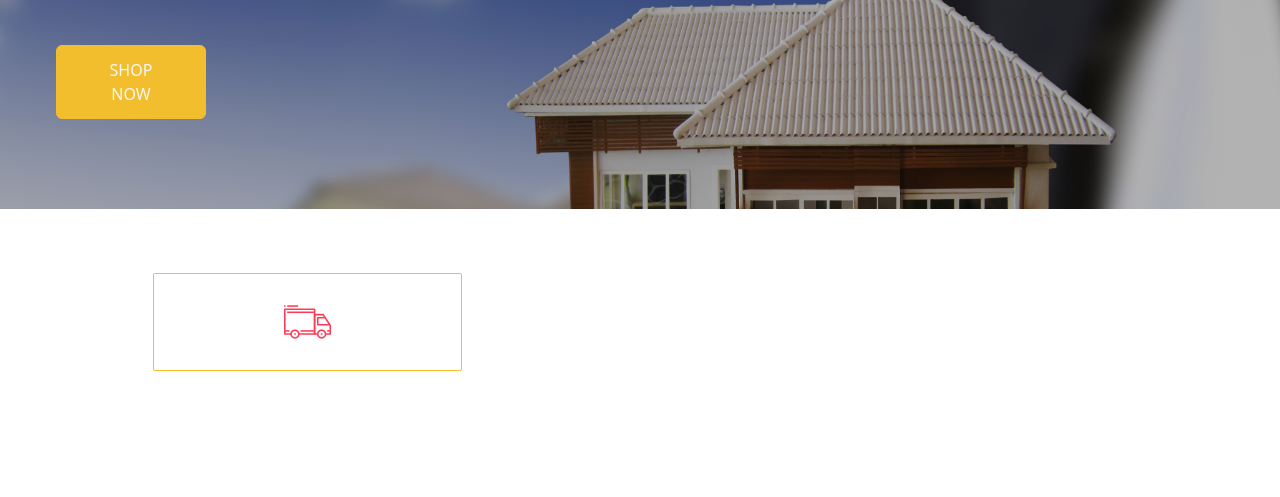
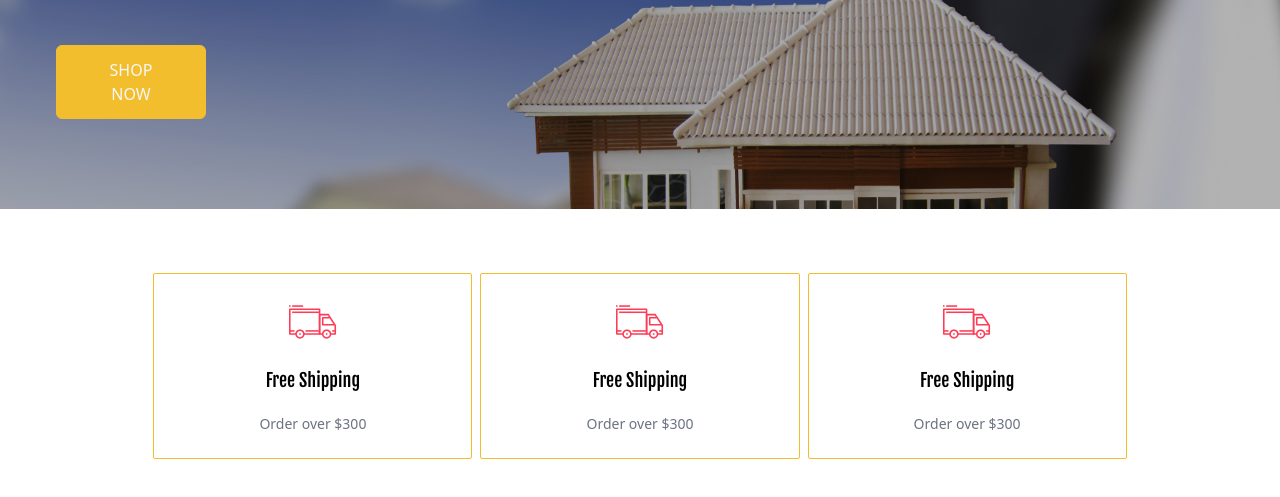
Before and after one commit to MultiListImmob/Ecommerce-multilist-template, a website: page index.html in a window 1280 px wide. Shown: the part 429-926 px from the top of the page. Before the commit the page ends 864 px from the top, so only its background shows below. Drawn offline with nearby package versions, Linux system fonts and the light colour scheme.

Commit message:
feature done

```diff
--- a/index.html
+++ b/index.html
@@ -240,18 +240,45 @@
 
 
             <div class="lg:w-10/12
-             grid md:grid-cols-3 lg:gap-6
+             grid md:grid-cols-3 lg:gap-2
              mx-auto justify-center
              ">
 
              <div class="border-primelist border
-             rounded-sm px-8 lg:px-3 lg:py-6 py-4 flex
+             rounded-sm px-8 lg:px-3 lg:py-6 py-4 flex flex-col
              justify-center items-center gap-5 transition
              hover:border-primelist hover:bg-primelist
-             duration-300">
+             duration-300 cursor-pointer">
 
-              <img src="./images/icons/delivery-van.svg" class="lg:w-12 w-10 h-12 object-contain" alt="" />
+              <img src="./images/icons/delivery-van.svg"
+              class="lg:w-12 w-10 h-12 object-contain" alt="" />
+              <h4 class="font-medium capitalize font-fjall text-lg">Free shipping</h4>
+              <p class="text-gray-500 text-xs lg:text-sm">Order over $300</p>
             </div>
+
+            <div class="border-primelist border
+            rounded-sm px-8 lg:px-3 lg:py-6 py-4 flex flex-col
+            justify-center items-center gap-5 transition
+            hover:border-primelist hover:bg-primelist
+            duration-300 cursor-pointer">
+
+             <img src="./images/icons/delivery-van.svg"
+             class="lg:w-12 w-10 h-12 object-contain" alt="" />
+             <h4 class="font-medium capitalize font-fjall text-lg">Free shipping</h4>
+             <p class="text-gray-500 text-xs lg:text-sm">Order over $300</p>
+           </div>
+
+           <div class="border-primelist border
+           rounded-sm px-8 lg:px-3 lg:py-6 py-4 flex flex-col
+           justify-center items-center gap-5 transition
+           hover:border-primelist hover:bg-primelist
+           duration-300 cursor-pointer">
+
+            <img src="./images/icons/delivery-van.svg"
+            class="lg:w-12 w-10 h-12 object-contain" alt="" />
+            <h4 class="font-medium capitalize font-fjall text-lg">Free shipping</h4>
+            <p class="text-gray-500 text-xs lg:text-sm">Order over $300</p>
+          </div>
             </div>
 
 
```
Also changed, not shown: dist/app.css.
